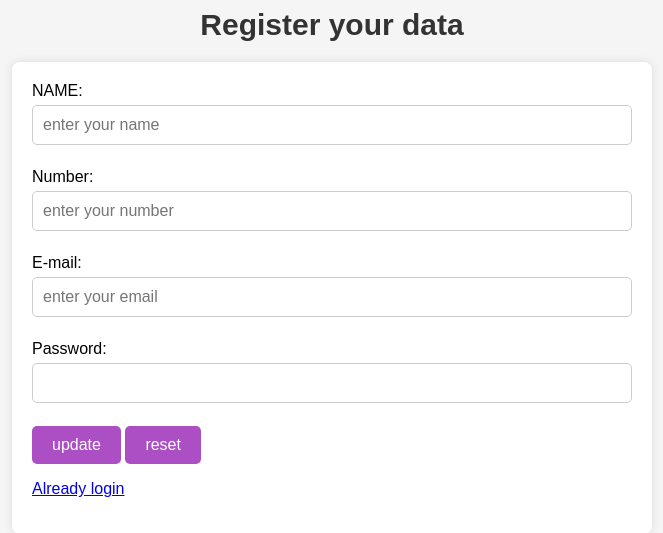
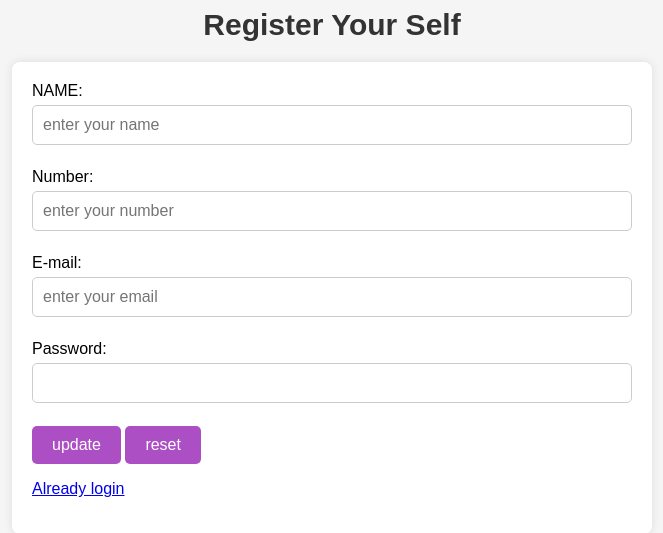
Before and after one commit to anishadhaka/CURD_PHP, a PHP site: page /register.php in a window 1280 px wide. Shown: the top 533 px of the page, without its empty margins (308-971 px from the left). Run offline with PHP 8.4, Linux system fonts and the light colour scheme.

Commit message:
Header text change.

```diff
--- a/register.php
+++ b/register.php
@@ -41,7 +41,7 @@
 
 <body>
     <div >
-      <h1> Register your data</h1>
+      <h1> Register Your Self</h1>
       <form  name="form" method="post"  id="form"  onsubmit="return validateForm()" >
 
          <div class="inputcontainer">
```
